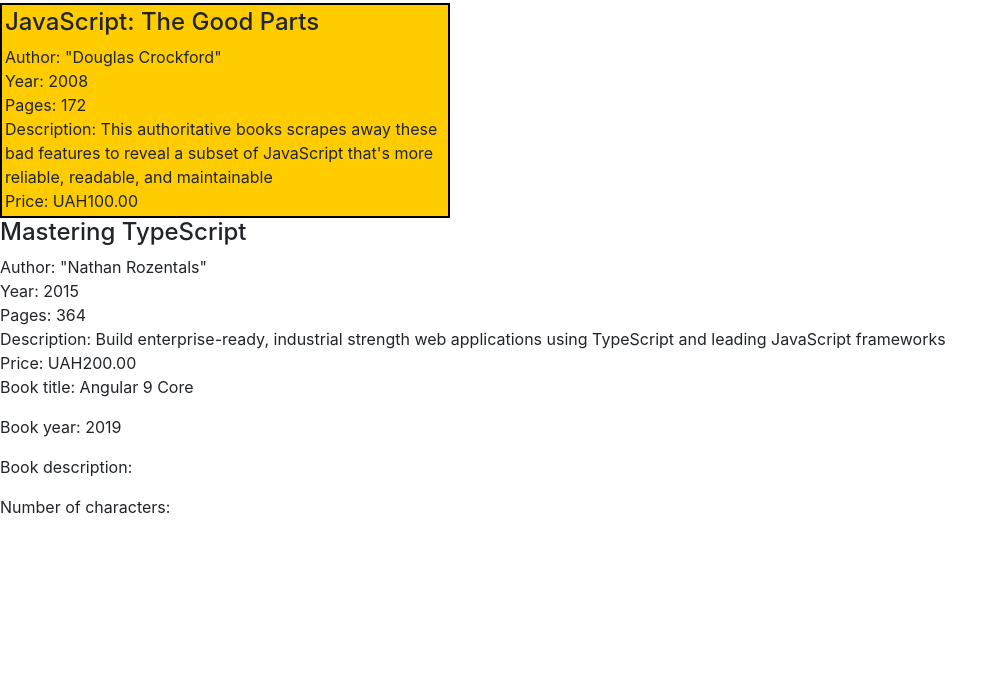
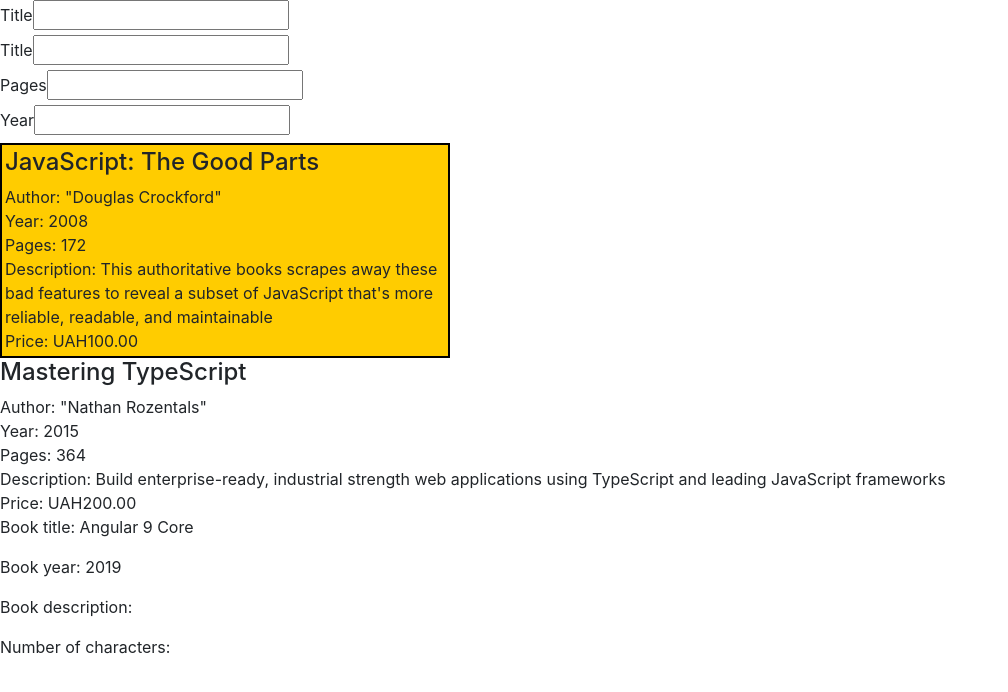
Before and after one commit to NVitalii/angular9, an Angular app: page / in a window 1280 px wide. Shown: the top 692 px of the page, without its empty margins (0-1008 px from the left). Built offline with nearby package versions, Linux system fonts and the light colour scheme.

Commit message:
Task #15.1

```diff
--- a/src/app/app.component.html
+++ b/src/app/app.component.html
@@ -1 +1,2 @@
+<app-book></app-book>
 <app-books></app-books>
--- a/src/app/book.service.ts
+++ b/src/app/book.service.ts
@@ -5,7 +5,7 @@
   providedIn: 'root'
 })
 export class BookService {
-  private readonly books: Book[];
+  private books: Book[];
 
   constructor() {
     this.books = [{
@@ -29,4 +29,9 @@
   getBooks(): Book[] {
     return this.books;
   }
+
+  addBook(book: Book): void {
+    //this.books = [...this.books, book];
+    this.books.push(book);
+  }
 }
--- /dev/null
+++ b/src/app/book/book.component.html
@@ -0,0 +1,16 @@
+<form (ngSubmit)="save(bookForm.value)" #bookForm="ngForm">
+  <div>
+    <label>Title</label><input name="title" ngModel #title="ngModel" required>
+    <div *ngIf="!title.valid && title.touched">Please, enter valid title</div>
+  </div>
+  <div>
+    <label>Title</label><input name="pages" ngModel #author="ngModel" required>
+  </div>
+  <div>
+    <label>Pages</label><input name="pages" ngModel #pages="ngModel" required>
+  </div>
+  <div>
+    <label>Year</label><input name="year" ngModel #year="ngModel" required>
+  </div>
+  <button type="submit" [hidden]="!bookForm.valid">Save</button>
+</form>
--- /dev/null
+++ b/src/app/book/book.component.ts
@@ -0,0 +1,21 @@
+import {Component, OnInit} from '@angular/core';
+import {Book} from '../book';
+import {BookService} from '../book.service';
+
+@Component({
+  selector: 'app-book',
+  templateUrl: './book.component.html',
+  styleUrls: ['./book.component.css']
+})
+export class BookComponent implements OnInit {
+
+  constructor(private bookService: BookService) {
+  }
+
+  ngOnInit() {
+  }
+
+  save(book: Book) {
+    this.bookService.addBook(book);
+  }
+}
```
Also changed, not shown: src/app/app.module.ts (+6 -2 lines), src/app/book/book.component.css (added), 1 other file (tests, documents, lock files or other folders).
